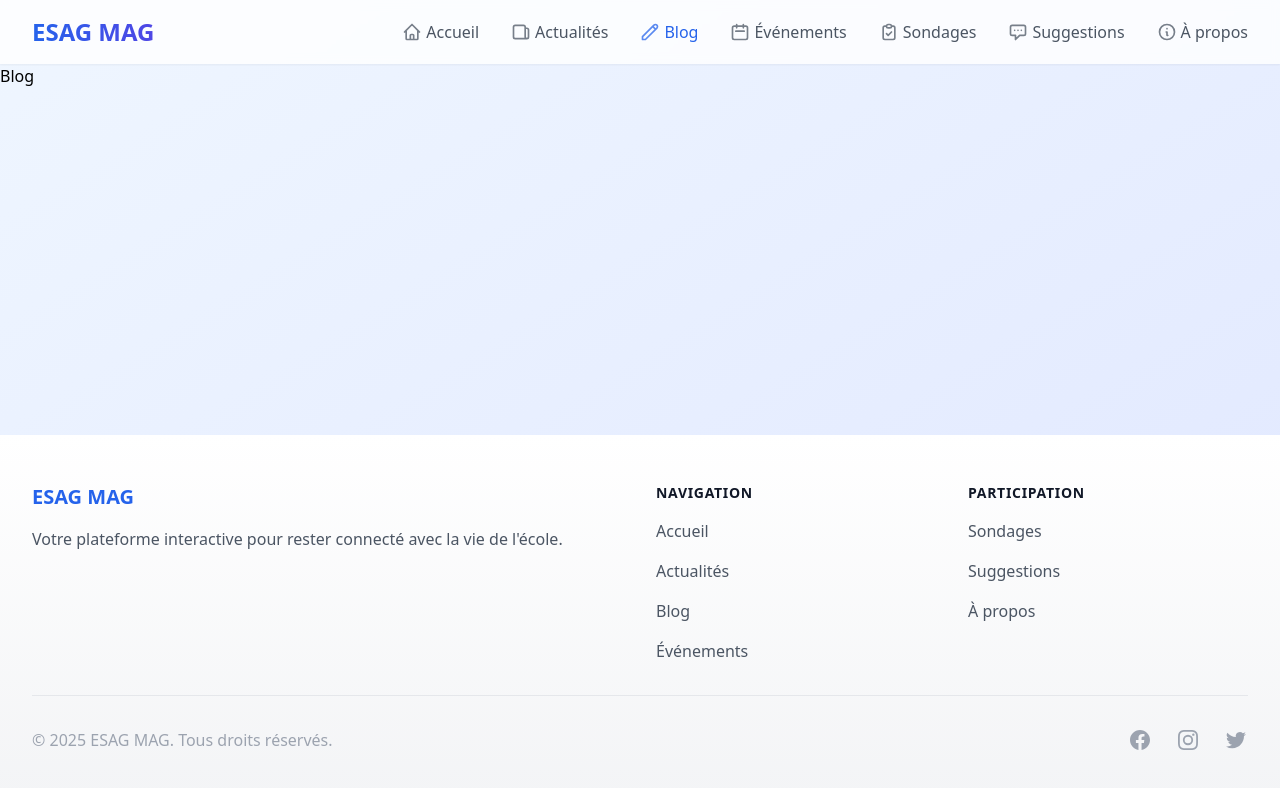
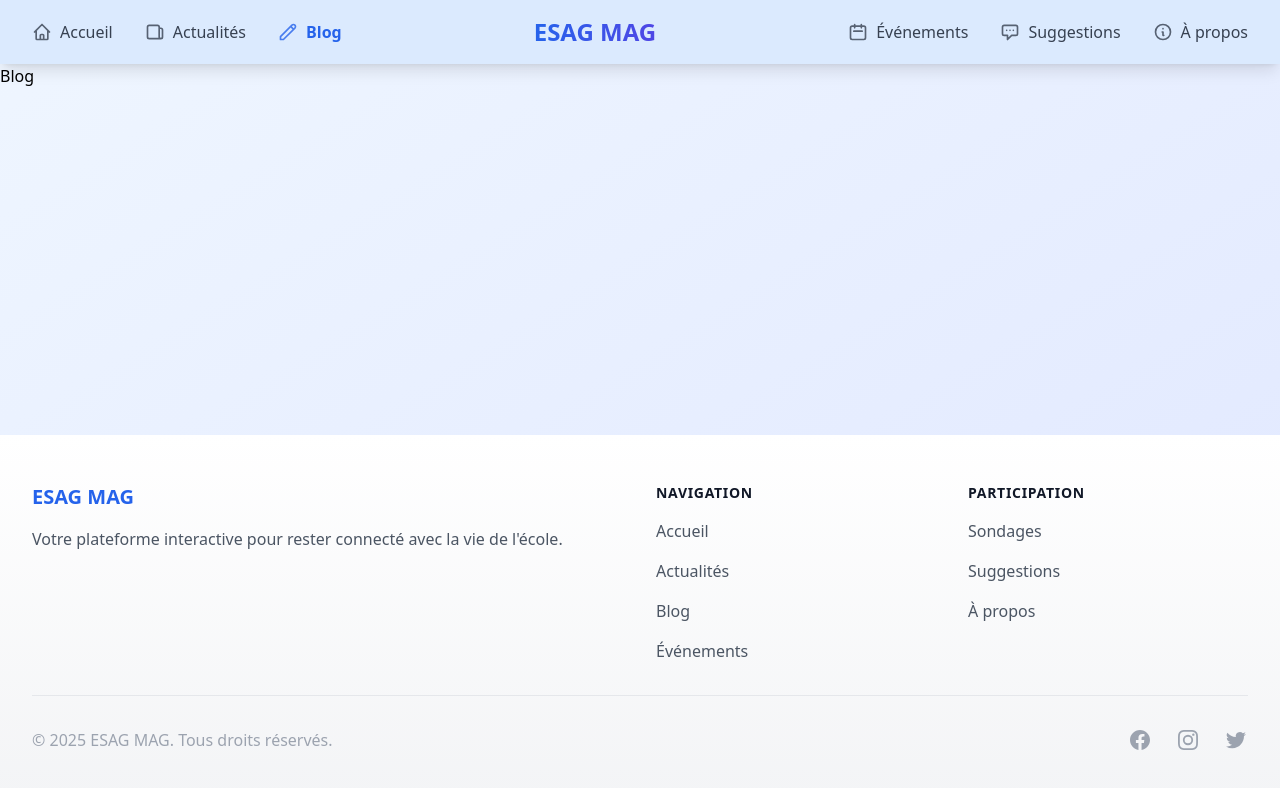
Before and after one commit to juniorGek/esag_mag_web, a React (Vite) app: page /blog in a window 1280 px wide. Shown: the top 788 px of the page. Built offline with nearby package versions, Linux system fonts and the light colour scheme.

Commit message:
ajout de profil, settings et logout

```diff
--- a/src/components/Menu.jsx
+++ b/src/components/Menu.jsx
@@ -1,4 +1,3 @@
-
 const navigation = [
   {
     name: 'Accueil',
@@ -7,7 +6,8 @@ const navigation = [
       <svg className="w-5 h-5" fill="none" viewBox="0 0 24 24" stroke="currentColor">
         <path strokeLinecap="round" strokeLinejoin="round" strokeWidth={2} d="M3 12l2-2m0 0l7-7 7 7M5 10v10a1 1 0 001 1h3m10-11l2 2m-2-2v10a1 1 0 01-1 1h-3m-6 0a1 1 0 001-1v-4a1 1 0 011-1h2a1 1 0 011 1v4a1 1 0 001 1m-6 0h6" />
       </svg>
-      )
+    ),
+    position: 'left' // Lien à gauche du logo
   },
   {
     name: 'Actualités',
@@ -16,7 +16,8 @@ const navigation = [
       <svg className="w-5 h-5" fill="none" viewBox="0 0 24 24" stroke="currentColor">
         <path strokeLinecap="round" strokeLinejoin="round" strokeWidth={2} d="M19 20H5a2 2 0 01-2-2V6a2 2 0 012-2h10a2 2 0 012 2v1m2 13a2 2 0 01-2-2V7m2 13a2 2 0 002-2V9.5a2 2 0 00-2-2h-2" />
       </svg>
-      )
+    ),
+    position: 'left' // Lien à gauche du logo
   },
   {
     name: 'Blog',
@@ -25,7 +26,8 @@ const navigation = [
       <svg className="w-5 h-5" fill="none" viewBox="0 0 24 24" stroke="currentColor">
         <path strokeLinecap="round" strokeLinejoin="round" strokeWidth={2} d="M15.232 5.232l3.536 3.536m-2.036-5.036a2.5 2.5 0 113.536 3.536L6.5 21.036H3v-3.572L16.732 3.732z" />
       </svg>
-      )
+    ),
+    position: 'left' // Lien à gauche du logo
   },
   {
     name: 'Événements',
@@ -34,17 +36,19 @@ const navigation = [
       <svg className="w-5 h-5" fill="none" viewBox="0 0 24 24" stroke="currentColor">
         <path strokeLinecap="round" strokeLinejoin="round" strokeWidth={2} d="M8 7V3m8 4V3m-9 8h10M5 21h14a2 2 0 002-2V7a2 2 0 00-2-2H5a2 2 0 00-2 2v12a2 2 0 002 2z" />
       </svg>
-      )
+    ),
+    position: 'right' // Lien à droite du logo
   },
-    {
-      name: 'Sondages',
-      href: '/sondages',
-      icon: (
-        <svg className="w-5 h-5" fill="none" viewBox="0 0 24 24" stroke="currentColor">
-          <path strokeLinecap="round" strokeLinejoin="round" strokeWidth={2} d="M9 5H7a2 2 0 00-2 2v12a2 2 0 002 2h10a2 2 0 002-2V7a2 2 0 00-2-2h-2M9 5a2 2 0 002 2h2a2 2 0 002-2M9 5a2 2 0 012-2h2a2 2 0 012 2m-6 9l2 2 4-4" />
-        </svg>
-      )
-    },
+  // {
+  //   name: 'Sondages',
+  //   href: '/sondages',
+  //   icon: (
+  //     <svg className="w-5 h-5" fill="none" viewBox="0 0 24 24" stroke="currentColor">
+  //       <path strokeLinecap="round" strokeLinejoin="round" strokeWidth={2} d="M9 5H7a2 2 0 00-2 2v12a2 2 0 002 2h10a2 2 0 002-2V7a2 2 0 00-2-2h-2M9 5a2 2 0 002 2h2a2 2 0 002-2M9 5a2 2 0 012-2h2a2 2 0 012 2m-6 9l2 2 4-4" />
+  //     </svg>
+  //   ),
+  //   position: 'right' // Lien à droite du logo
+  // },
   {
     name: 'Suggestions',
     href: '/suggestions',
@@ -52,7 +56,8 @@ const navigation = [
       <svg className="w-5 h-5" fill="none" viewBox="0 0 24 24" stroke="currentColor">
         <path strokeLinecap="round" strokeLinejoin="round" strokeWidth={2} d="M8 10h.01M12 10h.01M16 10h.01M9 16H5a2 2 0 01-2-2V6a2 2 0 012-2h14a2 2 0 012 2v8a2 2 0 01-2 2h-5l-5 5v-5z" />
       </svg>
-      )
+    ),
+    position: 'right' // Lien à droite du logo
   },
   {
     name: 'À propos',
@@ -61,9 +66,9 @@ const navigation = [
       <svg className="w-5 h-5" fill="none" viewBox="0 0 24 24" stroke="currentColor">
         <path strokeLinecap="round" strokeLinejoin="round" strokeWidth={2} d="M13 16h-1v-4h-1m1-4h.01M21 12a9 9 0 11-18 0 9 9 0 0118 0z" />
       </svg>
-      )
+    ),
+    position: 'right' // Lien à droite du logo
   }
 ];
 
-
 export default navigation;
--- a/src/components/Navbar.jsx
+++ b/src/components/Navbar.jsx
@@ -6,44 +6,67 @@ const Navbar = () => {
   const [isOpen, setIsOpen] = useState(false);
   const location = useLocation();
 
-
-
   const isActive = (path) => location.pathname === path;
 
+  // Séparer les liens en deux groupes : gauche et droite
+  const leftLinks = navigation.filter((item) => item.position === 'left');
+  const rightLinks = navigation.filter((item) => item.position === 'right');
+
   return (
-    <nav className="bg-white/80 backdrop-blur-sm sticky top-0 z-50 shadow-sm">
-      <div className="container-width">
+    <nav className="bg-blue-100 backdrop-blur-md top-0 z-50 shadow-lg sticky">
+      <div className="container-width mx-auto">
         <div className="flex justify-between items-center py-4 px-4 sm:px-6 lg:px-8">
-          {/* Logo */}
-          <Link
-            to="/"
-            className="flex items-center space-x-2 text-2xl font-bold text-transparent bg-clip-text bg-gradient-to-r from-blue-600 to-indigo-600 hover-lift"
-          >
-            ESAG MAG
-          </Link>
-
-          {/* Desktop Navigation */}
+          {/* Liens à gauche */}
           <div className="hidden md:flex items-center space-x-8">
-            {navigation.map((item, index) => (
+            {leftLinks.map((item, index) => (
               <Link
                 key={item.name}
                 to={item.href}
-                className={`nav-link animate-fade-in flex items-center space-x-1 ${
-                  isActive(item.href) ? 'text-blue-600' : 'text-gray-600'
-                }`}
+                className={`nav-link animate-fade-in flex items-center space-x-2 ${
+                  isActive(item.href)
+                    ? 'text-blue-600 font-semibold'
+                    : 'text-gray-700 hover:text-blue-600'
+                } transition-all duration-300 ease-in-out hover:scale-105`}
                 style={{ animationDelay: `${index * 100}ms` }}
               >
-                <span className="opacity-75">{item.icon}</span>
+                <span className="opacity-80">{item.icon}</span>
                 <span>{item.name}</span>
               </Link>
             ))}
           </div>
 
-          {/* Mobile menu button */}
+          {/* Logo au centre */}
+          <Link
+            to="/"
+            className="mx-4 flex items-center justify-center text-2xl font-bold text-transparent bg-clip-text bg-gradient-to-r from-blue-600 to-indigo-600 hover:scale-105 transition-transform duration-300"
+          >
+            ESAG MAG
+          </Link>
+
+          {/* Liens à droite */}
+          <div className="hidden md:flex items-center space-x-8">
+            {rightLinks.map((item, index) => (
+              <Link
+                key={item.name}
+                to={item.href}
+                className={`nav-link animate-fade-in flex items-center space-x-2 ${
+                  isActive(item.href)
+                    ? 'text-blue-600 font-semibold'
+                    : 'text-gray-700 hover:text-blue-600'
+                } transition-all duration-300 ease-in-out hover:scale-105`}
+                style={{ animationDelay: `${index * 100}ms` }}
+              >
+                <span className="opacity-80">{item.icon}</span>
+                <span>{item.name}</span>
+              </Link>
+            ))}
+          </div>
+
+          {/* Bouton du menu mobile */}
           <div className="md:hidden">
             <button
               onClick={() => setIsOpen(!isOpen)}
-              className="text-gray-600 hover:text-gray-900 focus:outline-none"
+              className="text-gray-700 hover:text-blue-600 focus:outline-none transition-colors duration-200"
             >
               <span className="sr-only">Open main menu</span>
               <div className="relative w-6 h-6">
@@ -67,15 +90,15 @@ const Navbar = () => {
           </div>
         </div>
 
-        {/* Mobile Navigation */}
+        {/* Menu mobile */}
         <div
-          className={`md:hidden transition-all duration-300 ease-in-out ${
+          className={`md:hidden transition-all duration-300 ease-in-out overflow-hidden ${
             isOpen
               ? 'max-h-96 opacity-100'
               : 'max-h-0 opacity-0 pointer-events-none'
           }`}
         >
-          <div className="px-2 pt-2 pb-3 space-y-1 sm:px-3">
+          <div className="px-2 pt-2 pb-4 space-y-1 sm:px-3">
             {navigation.map((item) => (
               <Link
                 key={item.name}
@@ -83,11 +106,11 @@ const Navbar = () => {
                 className={`flex items-center space-x-2 px-3 py-2 rounded-md text-base font-medium transition-colors duration-200 ${
                   isActive(item.href)
                     ? 'text-blue-600 bg-blue-50'
-                    : 'text-gray-600 hover:text-blue-600 hover:bg-blue-50'
+                    : 'text-gray-700 hover:text-blue-600 hover:bg-blue-50'
                 }`}
                 onClick={() => setIsOpen(false)}
               >
-                {item.icon}
+                <span className="opacity-80">{item.icon}</span>
                 <span>{item.name}</span>
               </Link>
             ))}
--- a/src/constants/index.jsx
+++ b/src/constants/index.jsx
@@ -1,4 +1,4 @@
-import {  Home,  Package, PackagePlus, Settings, ShoppingBag, UserPlus, Users, ListChecks, MessageSquare, Calendar } from "lucide-react";
+import {  Home,  Package, PackagePlus, ShoppingBag, UserPlus, Users, ListChecks, MessageSquare, Calendar } from "lucide-react";
 import ProfileImage from "../assets/profile-image.jpg";
 import ProductImage from "../assets/product-image.jpg";
 
@@ -101,16 +101,17 @@ export const navbarLinks = [
             },
         ],
     },
-    {
-        title: "Paramètres",
-        links: [
-            {
-                label: "Paramètres",
-                icon: Settings,
-                path: "/admin/settings",
-            },
-        ],
-    },
+    // {
+    //     title: "Paramètres",
+    //     links: [
+    //         {
+    //             label: "Paramètres",
+    //             icon: Settings,
+    //             path: "/admin/settings",
+    //         },
+    //     ],
+    // },
+
 ];
 export const overviewData = [
     {
--- /dev/null
+++ b/src/routes/profile/page.jsx
@@ -0,0 +1,11 @@
+
+const ProfilePage = () => {
+  return (
+    <div>
+        <h1 className="title">ProfilePage</h1>
+
+    </div>
+  )
+}
+
+export default ProfilePage
--- /dev/null
+++ b/src/routes/settings/page.jsx
@@ -0,0 +1,11 @@
+
+const SettingsPage = () => {
+  return (
+    <div>
+        <h1 className="title">SettingsPage</h1>
+    </div>
+
+  )
+}
+
+export default SettingsPage
```
Also changed, not shown: src/App.jsx (+9 -2 lines), src/layouts/Header.jsx (+81 -20 lines), src/routes/new-news/page.jsx (+48 -41 lines). Lines whose indentation alone changed are shown as unchanged.
